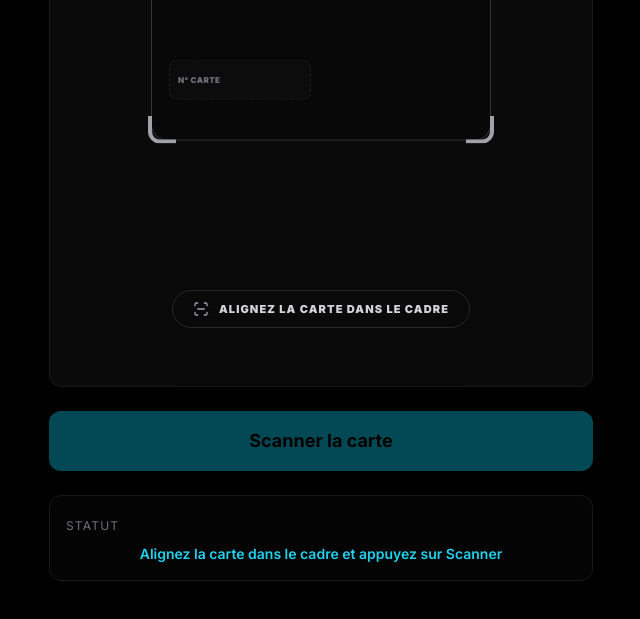
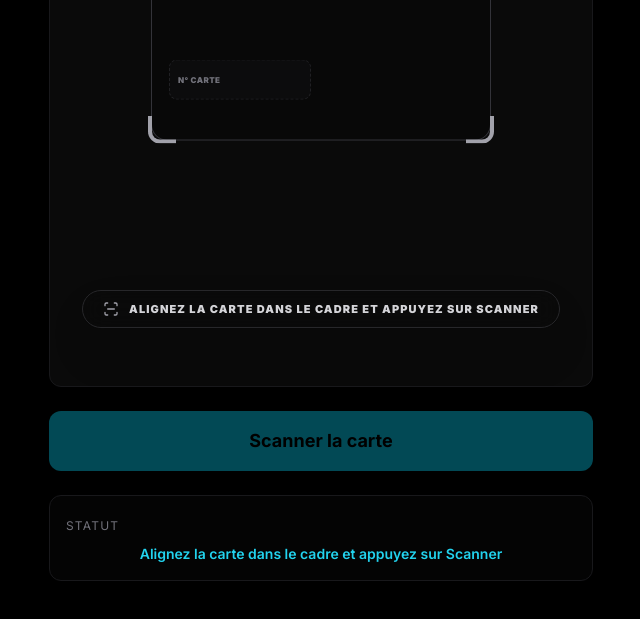
Before and after one commit to dylangdm1-dotcom/King_TcgV1, a Next.js app: page /scanner in a window 1280 px wide. Shown: the part 787-1406 px from the top of the page, without its empty margins (319-959 px from the left). Built offline with nearby package versions, Linux system fonts and the light colour scheme; no server answers.

Commit message:
Enhance ScannerOverlay with status and result props

```diff
--- a/app/scanner/page.tsx
+++ b/app/scanner/page.tsx
@@ -205,12 +205,18 @@ export default function ScannerPage() {
             </h1>
           </section>
 
+          {/* Zone de la vidéo et du scanner overlay */}
           <div className="relative aspect-[9/16] overflow-hidden rounded-xl border border-zinc-900 bg-neutral-950">
             <ScannerCamera
               ref={cameraRef}
               onReady={handleCameraReady}
             />
-            <ScannerOverlay scanning={scanning} />
+            {/* Overlay visuel avec transmission du statut et de la réussite */}
+            <ScannerOverlay
+              scanning={scanning}
+              hasResult={Boolean(detectedCard)}
+              statusText={status}
+            />
           </div>
 
           <button
```
